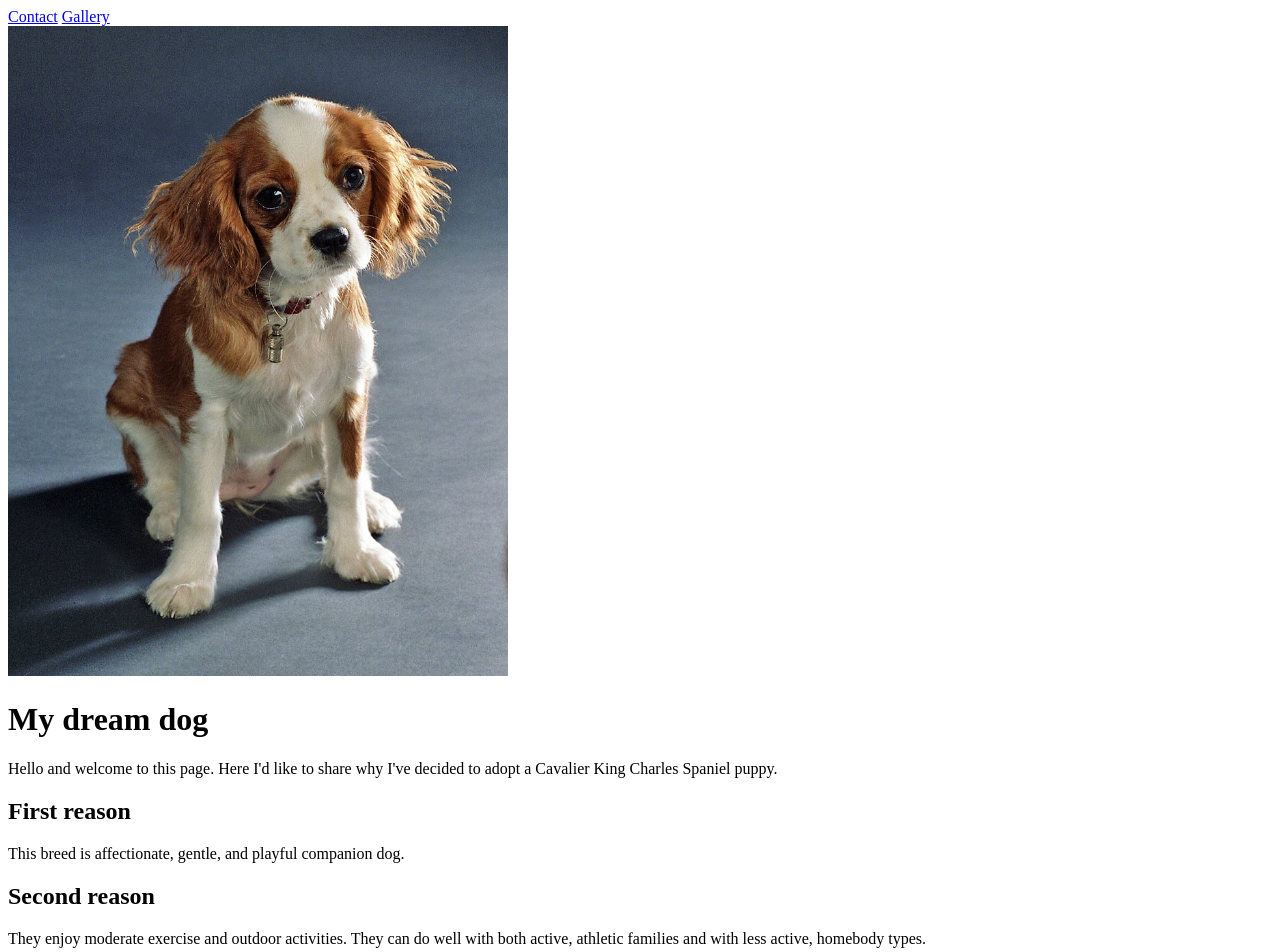
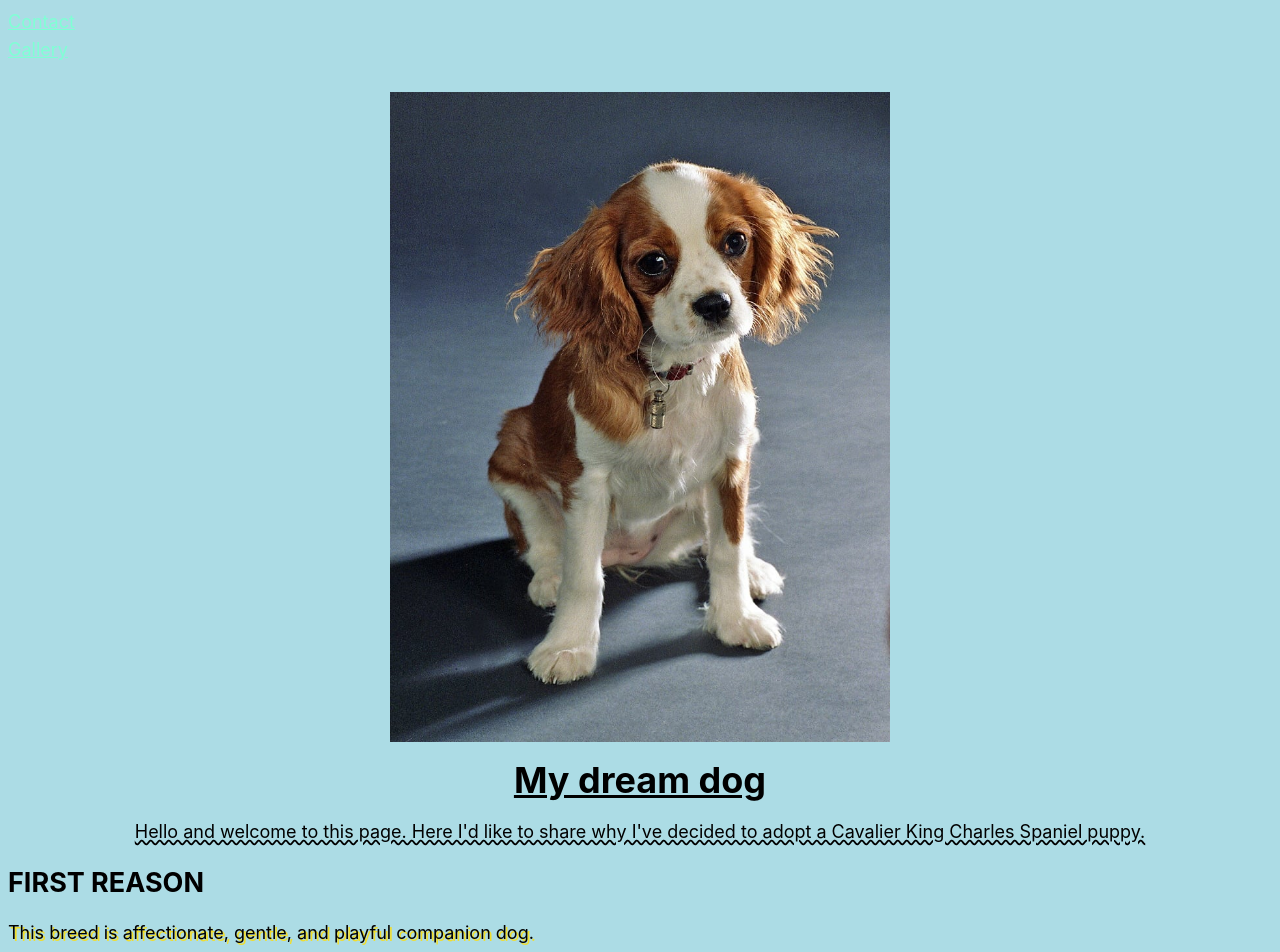
Before and after one commit to thecrazyplantwoman/hillel-html, a plain HTML site: page index.html in a window 1280 px wide. Shown: the top 952 px of the page. Drawn offline with Linux system fonts and the light colour scheme.

Commit message:
Added css files

```diff
--- a/index.html
+++ b/index.html
@@ -2,21 +2,22 @@
 <html>
   <head>
     <title>Maryna's Homework</title>
+    <link rel="stylesheet" href="style.css">
   </head>
   <body>
-    <a href="pages/contact.html">Contact</a>
-    <a href="pages/gallery.html">Gallery</a><br>
-    <img src="photo/first.jpg" alt="Photo of a dog" width="500" height="650">
-    <h1>My dream dog</h1>
-    <p>Hello and welcome to this page. Here I'd like to share why I've decided
+    <a class=buttons href="pages/contact.html">Contact</a>
+    <a class=buttons href="pages/gallery.html">Gallery</a><br>
+    <img class=image1 src="photo/first.jpg" alt="Photo of a dog" width="500" height="650">
+    <h1 class="header1">My dream dog</h1>
+    <p class="first_par">Hello and welcome to this page. Here I'd like to share why I've decided
       to adopt a Cavalier King Charles Spaniel puppy.</p>
-    <h2>First reason</h2>
-    <p>This breed is affectionate, gentle, and playful companion dog.</p>
-    <h2>Second reason</h2>
-    <p>They enjoy moderate exercise and outdoor activities. They can do well with both
+    <h2 class="header">First reason</h2>
+    <p class="second_par">This breed is affectionate, gentle, and playful companion dog.</p>
+    <h2 class="header">Second reason</h2>
+    <p class="third_par">They enjoy moderate exercise and outdoor activities. They can do well with both
       active, athletic families and with less active, homebody types.</p>
-    <h2>Third reason</h2>
-    <p>Cavaliers are eager to please and easy to train, which makes them an excellent choice for
+    <h2 class="header">Third reason</h2>
+    <p class="fourth_par">Cavaliers are eager to please and easy to train, which makes them an excellent choice for
       first-time dog parents.</p>
   </body>
 </html>
--- /dev/null
+++ b/pages/shared.css
@@ -0,0 +1,15 @@
+body{
+  background-color: #acdce5;
+  font: 400 18px/28px Inter, sans-serif;
+}
+a{
+  text-decoration: none;
+}
+.phone{
+  color:#bface5;
+}
+.email{
+  color: #bface5;
+  text-decoration: underline;
+  text-decoration-style: dotted;
+}
--- /dev/null
+++ b/style.css
@@ -0,0 +1,35 @@
+body{
+  background-color: #acdce5;
+  font: 400 18px/28px Inter, sans-serif;
+}
+.buttons{
+  color:aquamarine;
+  display: flex;
+  justify-content: left;
+}
+.image1{
+  display: block;
+  margin-left: auto;
+  margin-right: auto;
+}
+.header1{
+  text-align: center;
+  text-decoration: underline;
+}
+.first_par{
+  text-align: center;
+  text-decoration: underline;
+  text-decoration-style: wavy;
+}
+.header{
+  text-transform: uppercase;
+}
+.second_par{
+  text-shadow: 2px 2px rgb(240, 221, 45);
+}
+.third_par{
+  letter-spacing: 5px;
+}
+.fourth_par{
+  background-color: yellow;
+}
```
Also changed, not shown: pages/contact.html (+3 -2 lines), pages/gallery.html (+1 -0 lines).
